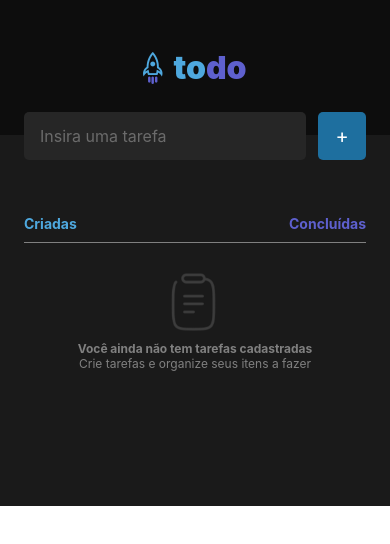
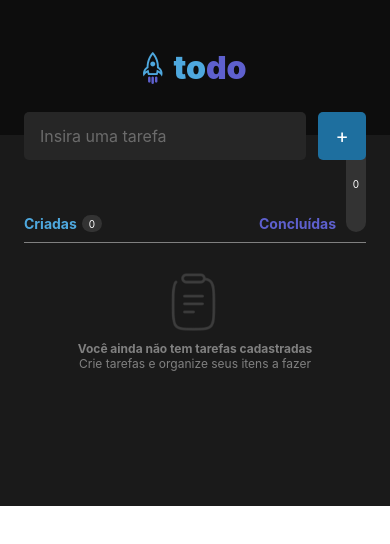
Before and after one commit to lyrapedro/todo-list, a React Native app: screen / in a window 390 px wide. Shown: the top 544 px of the page. Built offline with nearby package versions, Linux system fonts and the light colour scheme.

Commit message:
ultimo commit, tudo funcionando

```diff
--- a/src/components/Task/index.tsx
+++ b/src/components/Task/index.tsx
@@ -5,12 +5,12 @@ import { Trash } from "phosphor-react-native";
 
 type Props = {
   name: string;
+  done: boolean;
   onChange: () => void;
   onRemove: () => void;
 };
 
-export function Task({ name, onChange, onRemove }: Props) {
-
+export function Task({ name, done, onChange, onRemove }: Props) {
   return (
     <View style={styles.task}>
       <View style={styles.container}>
@@ -21,7 +21,7 @@ export function Task({ name, onChange, onRemove }: Props) {
           iconStyle={{ borderColor: "red" }}
           style={styles.checkbox}
         />
-        <Text style={styles.taskText}>{name}</Text>
+        <Text style={done ? styles.taskTextDone : styles.taskText}>{name}</Text>
         <TouchableOpacity onPress={onRemove}>
           <Trash size={20} color="#808080" />
         </TouchableOpacity>
--- a/src/components/Task/styles.ts
+++ b/src/components/Task/styles.ts
@@ -25,6 +25,11 @@ export const styles =   StyleSheet.create({
   },
   taskText: {
     color: "#FFF",
-    flex: 1
+    flex: 1,
+  },
+  taskTextDone: {
+    color: "#808080",
+    flex: 1,
+    textDecorationLine: "line-through",
   }
 })
--- a/src/screens/Home/index.tsx
+++ b/src/screens/Home/index.tsx
@@ -21,32 +21,36 @@ type Task = {
 export function Home() {
   const [tasks, setTasks] = useState<Task[]>([]);
   const [taskName, setTaskName] = useState("");
-  const [taskDone, setTaskDone] = useState(false);
+  const [createdCount, setCreatedCount] = useState(0);
+  const [doneCount, setDoneCount] = useState(0);
 
   function handleTaskAdd() {
     if (tasks?.some((element) => element.name == taskName)) {
-      return Alert.alert(
-        "Assinatura existe",
-        "Já existe uma assinatura com esse nome"
-      );
+      return Alert.alert("Tarefa existe", "Já existe uma Tarefa com esse nome");
     }
 
     setTasks((prevState) => [
       ...prevState,
-      { id: uuid.v4().toString(), name: taskName, done: taskDone },
+      { id: uuid.v4().toString(), name: taskName, done: false },
     ]);
     setTaskName("");
-    setTaskDone(false);
+    setCreatedCount(createdCount + 1);
   }
 
   function handleTaskRemove(taskId: string, taskName: string) {
     Alert.alert("Remover", `Deseja remover a tarefa ${taskName}?`, [
       {
         text: "Sim",
-        onPress: () =>
+        onPress: () => {
+          const task = tasks.find((element) => element.id == taskId);
           setTasks((prevState) =>
             prevState.filter((element) => element.id !== taskId)
-          ),
+          );
+          setCreatedCount(createdCount - 1);
+          if (task?.done) {
+            setDoneCount(doneCount - 1);
+          }
+        },
       },
       {
         text: "Cancelar",
@@ -59,6 +63,11 @@ export function Home() {
     const newTasksState = tasks.map((obj) => {
       if (obj.id == taskId) {
         const newValue = !obj.done;
+        if (newValue == true) {
+          setDoneCount(doneCount + 1);
+        } else {
+          setDoneCount(doneCount - 1);
+        }
         return { ...obj, done: newValue };
       }
       return obj;
@@ -95,7 +104,13 @@ export function Home() {
         <View style={styles.container}>
           <View style={styles.statusRow}>
             <Text style={styles.createdText}>Criadas</Text>
+            <View style={styles.count}>
+              <Text style={styles.countText}>{createdCount}</Text>
+            </View>
             <Text style={styles.doneText}>Concluídas</Text>
+            <View style={styles.count2}>
+              <Text style={styles.countText}>{doneCount}</Text>
+            </View>
           </View>
           <View style={styles.tasks}>
             <FlatList
@@ -105,6 +120,7 @@ export function Home() {
                 <Task
                   key={item.id}
                   name={item.name}
+                  done={item.done}
                   onChange={() => handleTaskDone(item.id)}
                   onRemove={() => handleTaskRemove(item.id, item.name)}
                 />
--- a/src/screens/Home/styles.ts
+++ b/src/screens/Home/styles.ts
@@ -70,7 +70,7 @@ export const styles = StyleSheet.create({
   doneText: {
     color: "#5E60CE",
     position: "absolute",
-    right: 0,
+    right: 30,
     bottom: 0,
     fontWeight: "bold",
   },
@@ -111,5 +111,33 @@ export const styles = StyleSheet.create({
     color: "#808080",
     fontSize: 12,
     textAlign: "center"
+  },
+  count: {
+    backgroundColor: "#333333",
+    marginLeft: 5,
+    minWidth: 20,
+    alignContent: "center",
+    alignItems: "center",
+    justifyContent: "center",
+    border: 1,
+    borderRadius: 10
+  },
+  count2: {
+    backgroundColor: "#333333",
+    marginLeft: 5,
+    minWidth: 20,
+    alignContent: "center",
+    alignItems: "center",
+    justifyContent: "center",
+    border: 1,
+    borderRadius: 10,
+    position: "absolute",
+    right: 0,
+    bottom: 0,
+    height: "100%"
+  },
+  countText: {
+    color: "#fff",
+    fontSize: 10,
   }
 })
```
